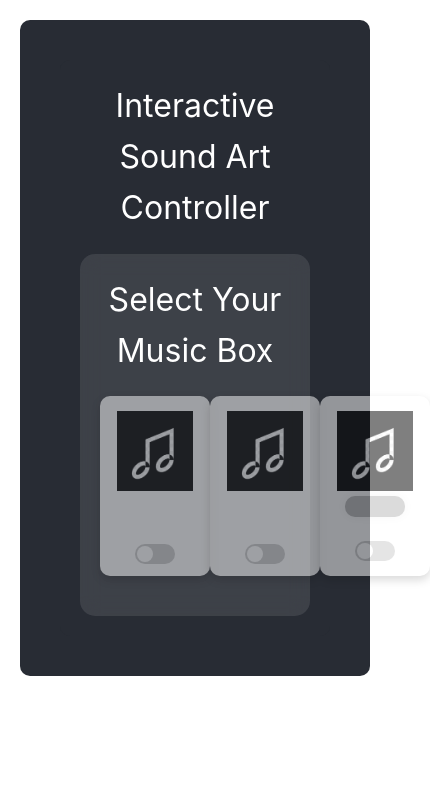
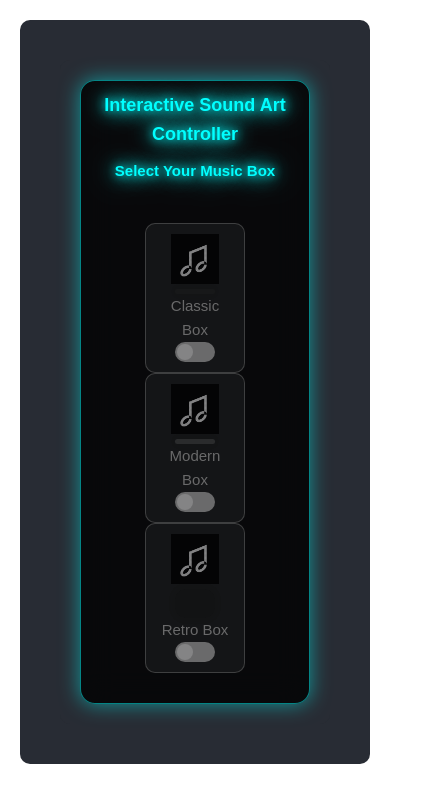
Before and after one commit to vives-project-xp/PX4-Interactive-Sound-Art, a Vue app in the folder interface/frontend/: page /about in a window 390 px wide. Shown: the top 802 px of the page, 430 px wide, since content can reach past the window. Built offline with nearby package versions, Linux system fonts and the light colour scheme.

Commit message:
frontend tweak

```diff
--- a/interface/frontend/src/app.vue
+++ b/interface/frontend/src/app.vue
@@ -1,6 +1,6 @@
 <template>
   <div id="app">
-    <h1>Interactive Sound Art Controller</h1>
+
 
     <!-- MusicBoxSelector Component -->
     <MusicBoxSelector />
--- a/interface/frontend/src/components/MusicBoxSelector.vue
+++ b/interface/frontend/src/components/MusicBoxSelector.vue
@@ -1,6 +1,7 @@
 <template>
   <div class="container">
-    <h1>Select Your Music Box</h1>
+    <h1>Interactive Sound Art Controller</h1>
+    <h2>Select Your Music Box</h2>
 
     <!-- Music Box Selection -->
     <div class="music-box-list">
@@ -14,6 +15,7 @@
           off: !box.isOn
         }"
         @click="selectBox(box)"
+        :style="{ boxShadow: box.isOn ? `0 0 20px ${box.color}` : 'none' }"
       >
         <!-- Music Box Image -->
         <img :src="box.image" :alt="box.name" class="music-box-image" />
@@ -73,45 +75,78 @@ export default {
 <style scoped>
 /* Container Styling */
 .container {
-  max-width: 500px;
+  max-width: 800px;
   margin: 0 auto;
   text-align: center;
-  background: rgba(255, 255, 255, 0.1);
+  background: rgba(0, 0, 0, 0.8);
   padding: 20px;
   border-radius: 15px;
-  backdrop-filter: blur(10px);
-  color: #fff;
+  backdrop-filter: blur(15px);
+  color: #0ff;
+  display: flex;
+  flex-direction: column;
+  align-items: center;
+  justify-content: flex-start;
+  box-shadow: 0 0 20px rgba(0, 255, 255, 0.5);
+  border: 1px solid rgba(0, 255, 255, 0.5);
+  font-family: 'Orbitron', sans-serif; /* Use a futuristic font */
+}
+
+/* Title Styling */
+h1 {
+  font-size: 2rem;
+  font-weight: 700;
+  margin-bottom: 10px;
+  color: #0ff;
+  text-shadow: 0 0 10px #0ff, 0 0 20px #0ff, 0 0 30px #0ff;
+  width: 100%;
+  text-align: center; /* Ensure it's centered inside the container */
+}
+
+h2 {
+  font-size: 1.5rem;
+  font-weight: 600;
+  margin-bottom: 20px;
+  color: #0ff;
+  text-shadow: 0 0 10px #0ff, 0 0 20px #0ff, 0 0 30px #0ff;
+  width: 100%;
+  text-align: center; /* Ensure it's centered inside the container */
 }
 
 /* Music Box List */
 .music-box-list {
   display: flex;
   justify-content: space-around;
+  width: 100%;
   margin: 20px 0;
 }
 
 /* Music Box */
 .music-box {
-  padding: 15px;
+  padding: 10px;
   border-radius: 10px;
   transition: 0.3s;
   cursor: pointer;
   text-align: center;
-  width: 120px;
-  height: 180px;
   display: flex;
   flex-direction: column;
   align-items: center;
   justify-content: space-between;
-  box-shadow: 0 4px 10px rgba(0, 0, 0, 0.3);
-  background: white;
+  background: rgba(255, 255, 255, 0.1);
   position: relative;
+  overflow: hidden;
+  transition: all 0.3s ease;
+  width: 150px;
+  border: 1px solid rgba(0, 255, 255, 0.5);
+}
+
+.music-box:hover {
+  transform: scale(1.05);
 }
 
 /* Selected Box */
 .music-box.selected {
   transform: scale(1.1);
-  box-shadow: 0 4px 15px rgba(255, 255, 255, 0.3);
 }
 
 /* Greyed Out Effect */
@@ -137,12 +172,13 @@ export default {
   width: 80px;
   height: 80px;
   object-fit: contain;
+  transition: transform 0.3s;
 }
 
 /* Color Display Box */
 .color-display {
-  width: 60px;
-  height: 60px;
+  width: 40px;
+  height: 40px;
   border-radius: 10px;
   margin-top: 5px;
   box-shadow: 0 0 10px rgba(0, 0, 0, 0.2);
@@ -192,7 +228,7 @@ export default {
 /* Confirm Button */
 button {
   margin-top: 20px;
-  padding: 10px 20px;
+  padding: 12px 20px;
   border: none;
   background: #ff0077;
   color: white;
@@ -200,9 +236,75 @@ button {
   border-radius: 10px;
   font-weight: bold;
   transition: 0.3s;
+  font-size: 1.2em;
+  box-shadow: 0 0 10px #ff0077, 0 0 20px #ff0077, 0 0 30px #ff0077;
 }
 
 button:hover {
   background: #cc0055;
 }
+
+/* Mobile Responsiveness */
+@media (max-width: 768px) {
+  .container {
+    padding: 20px;
+  }
+
+  h1 {
+    font-size: 1.5em;
+  }
+
+  h2 {
+    font-size: 1.2em;
+  }
+
+  .music-box-list {
+    flex-direction: column;
+    align-items: center;
+  }
+
+  .music-box {
+    width: 100%;
+    height: auto;
+  }
+
+  .music-box-image {
+    width: 60px;
+    height: 60px;
+  }
+
+  button {
+    width: 100%;
+    font-size: 1em;
+  }
+}
+
+@media (max-width: 480px) {
+  h1 {
+    font-size: 1.2em;
+  }
+
+  h2 {
+    font-size: 1em;
+  }
+
+  .container {
+    padding: 10px;
+  }
+
+  .music-box {
+    width: 100px;
+    height: 150px;
+  }
+
+  .music-box-image {
+    width: 50px;
+    height: 50px;
+  }
+
+  button {
+    padding: 12px 0;
+    font-size: 14px;
+  }
+}
 </style>
```
